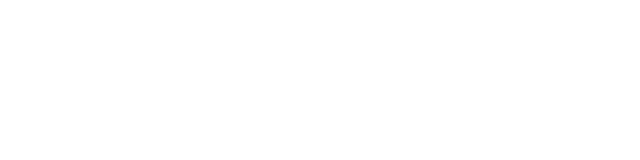
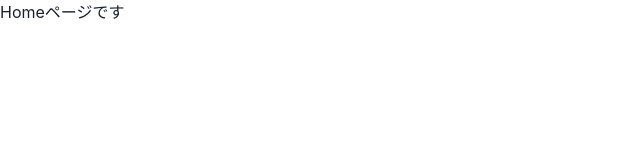
Before and after one commit to baramatsubonzo/react-app, a React (Create React App) app: page /home in a window 1280 px wide. Shown: the top 160 px of the page, without its empty margins (0-640 px from the left). Built offline with nearby package versions, Linux system fonts and the light colour scheme.

Commit message:
Routingの作成

```diff
--- /dev/null
+++ b/src/router/HomeRoutes.tsx
@@ -0,0 +1,21 @@
+import { Home } from "../components/pages/Home";
+import { Setting } from "../components/pages/Settting";
+import { UserManagement } from "../components/pages/UserManagement ";
+
+export const homeRoutes =  [
+  {
+    path: "/",
+    exact: true,
+    children: <Home />
+  },
+  {
+    path: "/user_management",
+    exact: false,
+    children: <UserManagement />
+  },
+  {
+    path: "/setting",
+    exact: false,
+    children: <Setting />
+  },
+];
--- a/src/router/Router.tsx
+++ b/src/router/Router.tsx
@@ -2,6 +2,7 @@
 import { Route, Switch } from "react-router-dom";
 
 import { Login } from "../components/pages/Login"
+import { homeRoutes } from "./HomeRoutes";
 
 export const Router: VFC = memo(() => {
   return (
@@ -9,6 +10,19 @@
       <Route exact path = "/">
         <Login />
       </Route>
+      <Route path="/home" render={({ match: { url } }) => (
+        <Switch>
+          {homeRoutes.map((route) => (
+            <Route
+              key={route.path}
+              exact={route.exact}
+              path={`${url}${route.path}`}
+            >
+              {route.children}
+            </Route>
+          ))}
+        </Switch>
+      )} />
     </Switch>
   )
 });
```
